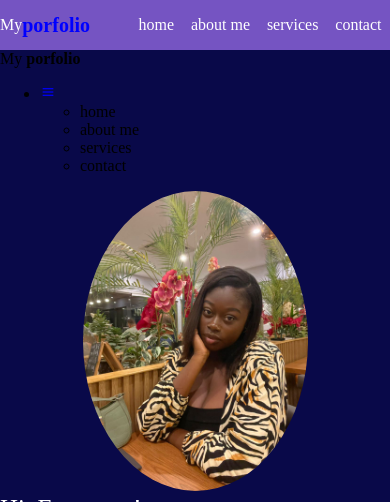
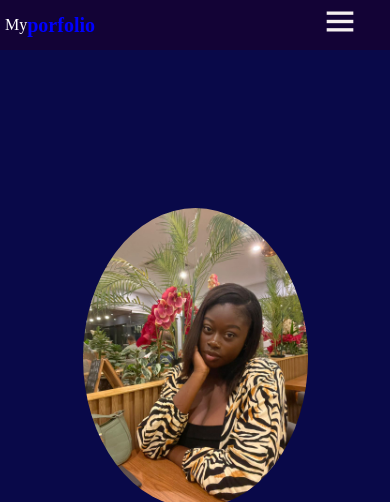
Before and after one commit to moyhe-wad/exercice, a plain HTML site: page index.html in a window 390 px wide. Shown: the top 502 px of the page. Drawn offline with nearby package versions, Linux system fonts and the light colour scheme.

Commit message:
Update style.css

```diff
--- a/style.css
+++ b/style.css
@@ -3,13 +3,10 @@ body{
     margin: 0%;
      width: 100%;
    height: 100vh;
-   overflow-y: hidden;
-}
-.parent{
-    display: flex;
-    flex-direction: column;
-     width: 100%;
-   height: 100vh;
+   display: flex;
+flex-direction: column;
+overflow-y: hidden;
+overflow-x: hidden;
 }
 .first{
     width: 100%;
@@ -50,11 +47,98 @@ display: flex;
 list-style: none;
  flex-direction: row;
 }
+
 .first1 strong{
     color: blue;
     font-size: 20px;
+}
 
+.burger{
+display: none;
+flex-direction: column;
+width: 30px;
+height:  25px;
+}
+@media (max-width:680px) {
+    .first{
+        display: none;
+    }
+    .BB{
+    width: 100%;
+   height: 50px;
+    display: flex;
+    justify-content: space-between;
+    align-items: flex-start;
+}
+.baby{
+    min-width: 100%;
+   height: 50px;
+    display: flex;
+    justify-content: space-between;
+    align-items: flex-start;
+     background-color: rgb(19, 3, 54);
+     box-sizing: border-box;
+     margin: auto;
+}
+.babe{
+     width: 100px;
+    height: 50px;
+    display: flex;
+    justify-content: center;
+    align-items:center;
+    color: white;
+}
+.babe strong{
+    color: blue;
+    font-size: 20px;
+}
+    .burger{
+        display: flex;
+        width: 100px;
+        height: 50px;
+        justify-content: center;
+    align-items:center;
+        margin: 0%;
 
+    }
+    .burger ul{
+        list-style: none;
+        position: relative;
+        padding: 0;
+        margin: 0;
+    }
+    .burger li{
+        position: relative;
+
+    }
+    .burger ul li a{
+        text-decoration: none;
+       font-size: 40px;
+        color: rgb(245, 240, 240);
+    }
+    .burger ul li  ul{
+        backdrop-filter: blur(60px);
+        position: absolute;
+        padding: 0%;
+        width:  300px;
+        height: 420px;
+        display: flex;
+        justify-content: space-around;
+        flex-direction: column;
+        align-items: center;
+        font-size: 30px;
+        color: white;
+        cursor: pointer;
+        border: 2px solid  white;
+        border-radius: 20px;
+       transition: right 0.3s ease;
+        right: -30px;
+        visibility: hidden;
+
+    }
+    .burger ul li:hover ul{
+        visibility: visible;
+    }
 }
 .bj{
     display: flex;
@@ -90,7 +174,7 @@ border-radius: 50%;
  width: 100%;
  max-width: 250px;
 }
-@media (max-width:480px) {
+@media (max-width:780px) {
     .second{
     width: 100%;
     min-height: 380px;
```
